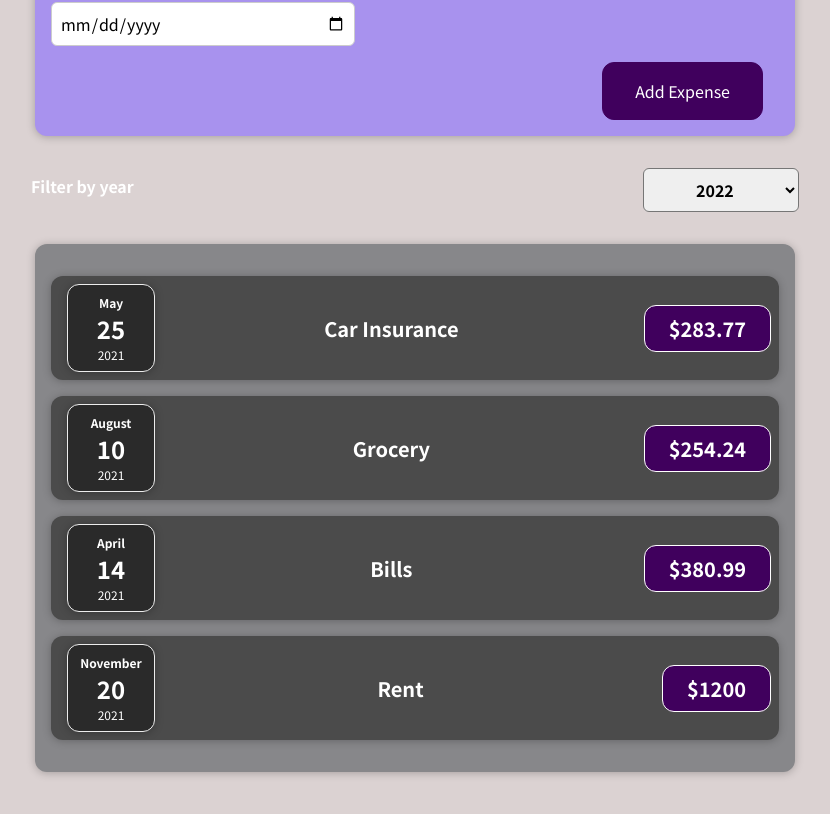
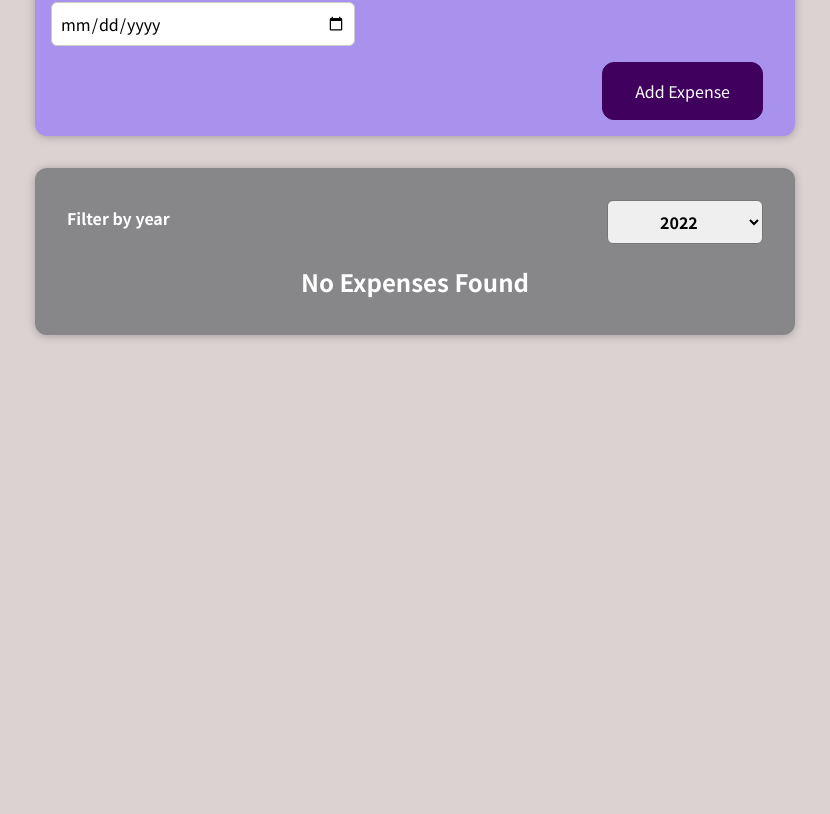
Before and after one commit to rahie-works/Expense-Tracker, a React (Create React App) app: page / in a window 1280 px wide. Shown: the part 376-1190 px from the top of the page, without its empty margins (225-1055 px from the left). After the commit the page ends 951 px from the top, so only its background shows below. Built offline with nearby package versions, Linux system fonts and the light colour scheme.

Commit message:
#3: New Entry Add Option, Filter by year

```diff
--- a/src/App.js
+++ b/src/App.js
@@ -36,15 +36,15 @@ const App = () => {
   const [exp, setExp] = useState(expense)
 
   const newEntryAdded = (newData) => {
-    // expense.push(newData)
-    // setExp(expense)
-    console.log(newData)
+    setExp((prevState) => {
+      return [newData, ...prevState]
+    })
   }
 
   return (
     <div className="App">
-      <NewExpense onNewExpenseEntry={newEntryAdded}/>
-      <Expense data={expense}/>
+      <NewExpense onNewExpenseEntry={newEntryAdded} idLength={exp.length}/>
+      <Expense data={exp}/>
     </div>
   );
 
--- /dev/null
+++ b/src/Components/css/ExpensesList.css
@@ -0,0 +1,9 @@
+.expenses-list {
+    list-style: none;
+    padding: 0;
+}
+
+.expenses-list__fallback {
+    color: white;
+    text-align: center;
+}
--- a/src/Components/js/Data/Expense.js
+++ b/src/Components/js/Data/Expense.js
@@ -1,38 +1,25 @@
-import ExpenseItem from './ExpenseItem';
+import React, {useState} from  'react'
 import Card from '../UI/Card';
 import '../../css/Expenses.css'
 import ExpenseFilter from '../UI/ExpenseFilter';
+import '../../css/ExpenseItem.css';
+import ExpensesList from './ExpensesList';
 
 const Expense = (props) => {
+    const [year, setYear] = useState('')
+    const yearSelected = (yr) => {
+            setYear(yr)
+    }
 
-    const yearSelected = (year) => {
-        console.log(year)
-    }
+    const filteredExpenses = props.data.filter(expense => {
+        return (expense.date.getFullYear().toString() === year || year === 'All');
+    })
 
     return (
         <div>
-            <ExpenseFilter onYearSelection={yearSelected}/>
             <Card className="expenses">
-                <ExpenseItem
-                    title={props.data[0].title}
-                    amount={props.data[0].amount}
-                    date={props.data[0].date}>
-                </ExpenseItem>
-                <ExpenseItem
-                    title={props.data[1].title}
-                    amount={props.data[1].amount}
-                    date={props.data[1].date}>
-                </ExpenseItem>
-                <ExpenseItem
-                    title={props.data[2].title}
-                    amount={props.data[2].amount}
-                    date={props.data[2].date}>
-                </ExpenseItem>
-                <ExpenseItem
-                    title={props.data[3].title}
-                    amount={props.data[3].amount}
-                    date={props.data[3].date}>
-                </ExpenseItem>
+                <ExpenseFilter value={year} onYearSelection={yearSelected}/>
+                <ExpensesList data={filteredExpenses}/>
             </Card>
         </div>
     );
--- a/src/Components/js/Data/ExpenseItem.js
+++ b/src/Components/js/Data/ExpenseItem.js
@@ -5,6 +5,7 @@ import '../../css/ExpenseItem.css';
 const ExpenseItem = (props) => {
 
     return (
+        <li>
             <Card className="expense-item">
                 <ExpenseDate date={props.date}/>
                 <div className="expense-item__description">
@@ -12,6 +13,7 @@ const ExpenseItem = (props) => {
                     <div className="expense-item__price">${props.amount}</div>
                 </div>
             </Card>
+        </li>
     );
 }
 
--- /dev/null
+++ b/src/Components/js/Data/ExpensesList.js
@@ -0,0 +1,23 @@
+import React from 'react'
+import '../../css/ExpensesList.css'
+import ExpenseItem from './ExpenseItem'
+
+const ExpensesList = (props) => {
+
+    if( props.data.length === 0) {
+        return <h2 className="expenses-list__fallback">No Expenses Found</h2>
+    }
+
+    return <ul className="expenses-list">
+        {props.data.map(expense => (
+            <ExpenseItem
+            key={expense.id}
+            title={expense.title}
+            amount={expense.amount}
+            date={expense.date}/>
+        ))}
+    </ul>
+
+}
+
+export default ExpensesList;
--- a/src/Components/js/NewData/NewExpense.js
+++ b/src/Components/js/NewData/NewExpense.js
@@ -7,9 +7,9 @@ const NewExpense = (props) => {
     const savedNewData = (newData) => {
         const expenseNewData = {
             ...newData,
-            id: Math.random().toString()
+            id: (props.idLength + 1)
         };
-        // console.log(expenseNewData)
+        console.log("Id " + expenseNewData.id)
         props.onNewExpenseEntry(expenseNewData)
     }
 
--- a/src/Components/js/UI/ExpenseFilter.js
+++ b/src/Components/js/UI/ExpenseFilter.js
@@ -5,9 +5,8 @@ const ExpenseFilter = (props) => {
     const [year,setYear] = useState('')
     const yearSelected = (event) => {
         setYear(event.target.value)
+        props.onYearSelection(event.target.value)
     }
-
-    props.onYearSelection(year)
 
   return (
     <div className='expenses-filter'>
@@ -18,6 +17,7 @@ const ExpenseFilter = (props) => {
           <option value='2021'>2021</option>
           <option value='2020'>2020</option>
           <option value='2019'>2019</option>
+          <option value='All'>All</option>
         </select>
       </div>
     </div>
```
Also changed, not shown: src/Components/js/NewData/ExpenseForm.js (+0 -21 lines). Lines whose indentation alone changed are shown as unchanged.
